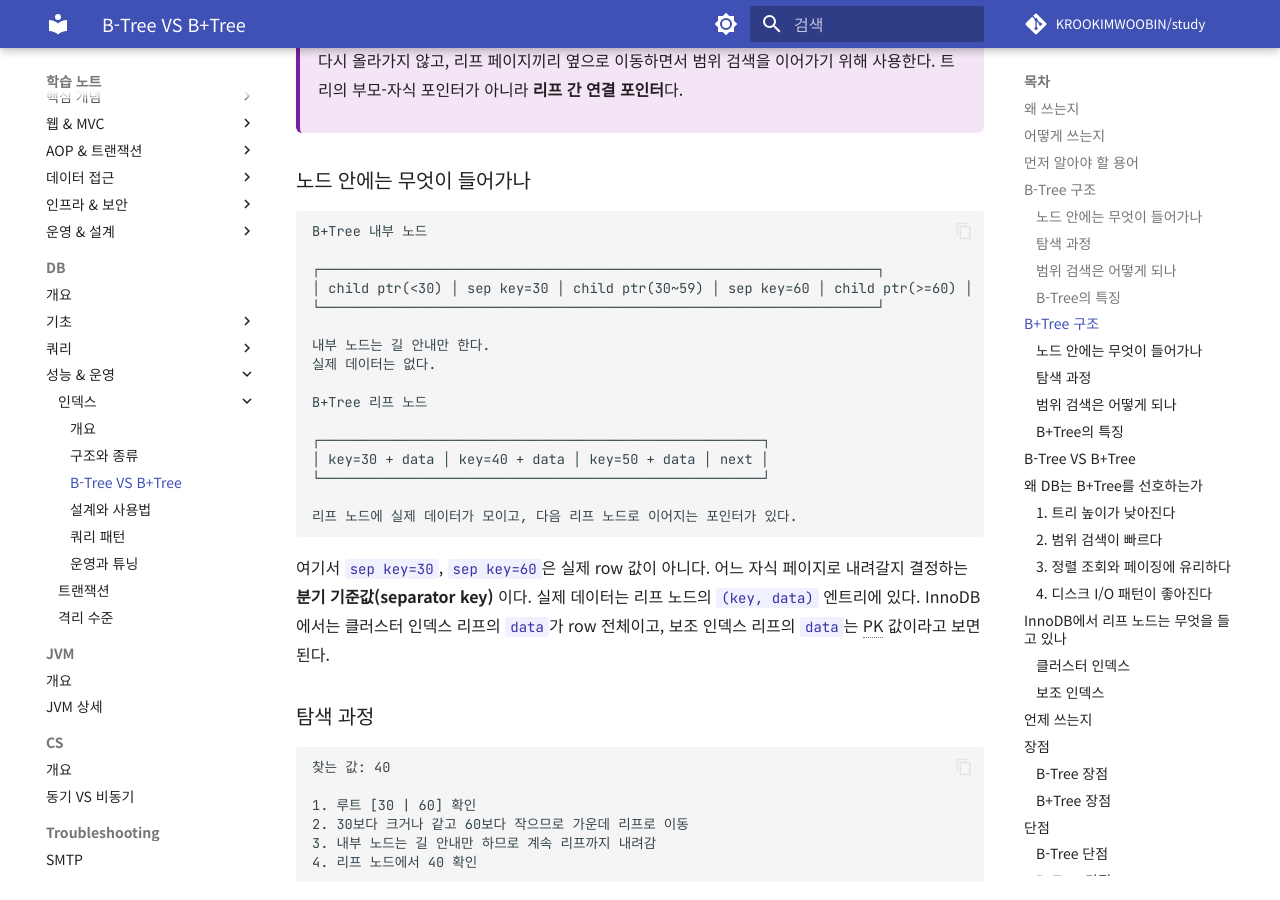
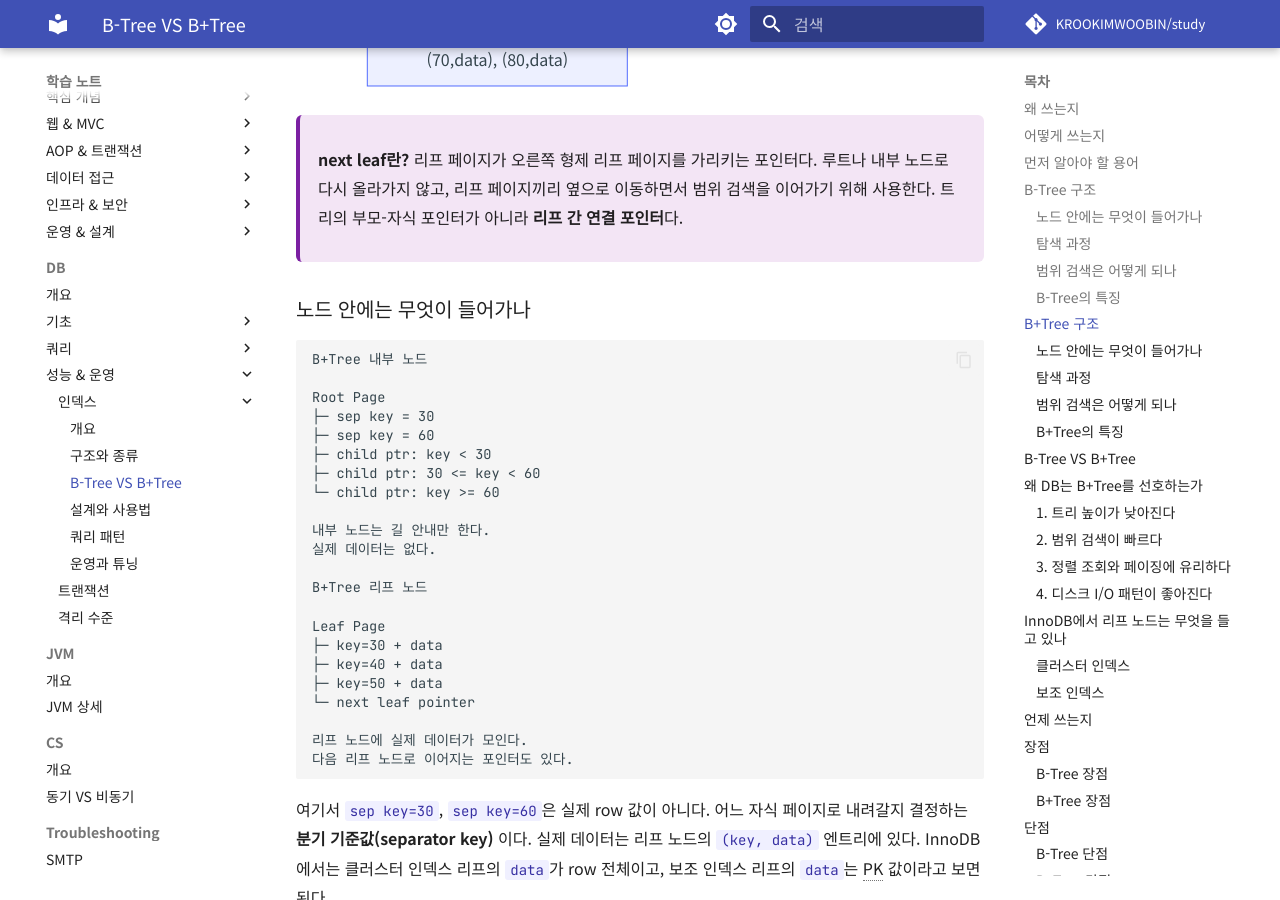
Before and after one commit to KROOKIMWOOBIN/study, an MkDocs documentation site: the page built from docs/db/성능운영/인덱스/B-Tree.md, in a window 1280 px wide and 900 px high, scrolled down 5852 px. Built offline with MkDocs 1.6.1 and Material for MkDocs 9.7.7, drawn with Linux system fonts in a browser that asks for light colours; comment, search, counter and statistics services are not loaded; some of the changed text lies outside the part shown.

Commit message:
docs: fix btree diagrams on narrow screens

````diff
--- a/docs/db/성능운영/인덱스/B-Tree.md
+++ b/docs/db/성능운영/인덱스/B-Tree.md
@@ -82,10 +82,12 @@ WHERE created_at >= '2026-01-01'
 ```text
 한 페이지 안의 인덱스 노드 개념
 
-┌──────────────────────────────────────────────┐
-│ Page                                         │
-│  key1 | pointer1 | key2 | pointer2 | key3    │
-└──────────────────────────────────────────────┘
+Page
+├─ key1
+├─ pointer1
+├─ key2
+├─ pointer2
+└─ key3
 
 페이지 하나를 읽으면 여러 키를 한 번에 비교할 수 있다.
 그래서 B-Tree 계열은 이진 트리보다 디스크 I/O에 유리하다.
@@ -112,7 +114,8 @@ B-Tree 예시
       데이터     데이터      데이터
 
 내부 노드에도 키와 데이터가 함께 있을 수 있다.
-검색은 내부 노드에서 끝날 수도 있고, 리프 노드까지 내려갈 수도 있다.
+검색은 내부 노드에서 끝날 수도 있다.
+필요하면 리프 노드까지 내려간다.
 ```
 
 ```mermaid
@@ -132,12 +135,16 @@ flowchart TD
 ```text
 B-Tree 내부 노드 예시
 
-┌────────────────────────────────────────────────────┐
-│ child ptr │ key=20 │ data ptr │ child ptr │ key=50 │
-└────────────────────────────────────────────────────┘
+Internal Page
+├─ child ptr
+├─ key=20 + data ptr
+├─ child ptr
+├─ key=50 + data ptr
+└─ child ptr
 
-key와 함께 실제 데이터 또는 데이터 위치가 내부 노드에도 들어갈 수 있다.
-따라서 검색 대상 key가 내부 노드에 있으면 아래로 더 내려가지 않아도 된다.
+key와 실제 데이터 위치가 내부 노드에도 들어갈 수 있다.
+검색 대상 key가 내부 노드에 있으면
+아래로 더 내려가지 않아도 된다.
 ```
 
 ### 탐색 과정
@@ -170,7 +177,8 @@ B-Tree도 키가 정렬되어 있으므로 범위 검색이 가능하다. 다만
 
 1. 30이 있는 위치를 찾는다.
 2. 현재 노드에서 다음 키를 확인한다.
-3. 노드 안에 다음 키가 없으면 부모 또는 다른 자식 노드로 이동한다.
+3. 노드 안에 다음 키가 없으면
+   부모 또는 다른 자식 노드로 이동한다.
 4. 70을 넘을 때까지 반복한다.
 
 즉, 범위 검색 도중 트리 위아래 이동이 섞일 수 있다.
@@ -228,20 +236,26 @@ flowchart TD
 ```text
 B+Tree 내부 노드
 
-┌────────────────────────────────────────────────────────────────────┐
-│ child ptr(<30) │ sep key=30 │ child ptr(30~59) │ sep key=60 │ child ptr(>=60) │
-└────────────────────────────────────────────────────────────────────┘
+Root Page
+├─ sep key = 30
+├─ sep key = 60
+├─ child ptr: key < 30
+├─ child ptr: 30 <= key < 60
+└─ child ptr: key >= 60
 
 내부 노드는 길 안내만 한다.
 실제 데이터는 없다.
 
 B+Tree 리프 노드
 
-┌──────────────────────────────────────────────────────┐
-│ key=30 + data │ key=40 + data │ key=50 + data │ next │
-└──────────────────────────────────────────────────────┘
+Leaf Page
+├─ key=30 + data
+├─ key=40 + data
+├─ key=50 + data
+└─ next leaf pointer
 
-리프 노드에 실제 데이터가 모이고, 다음 리프 노드로 이어지는 포인터가 있다.
+리프 노드에 실제 데이터가 모인다.
+다음 리프 노드로 이어지는 포인터도 있다.
 ```
 
 여기서 `sep key=30`, `sep key=60`은 실제 row 값이 아니다. 어느 자식 페이지로 내려갈지 결정하는 **분기 기준값(separator key)** 이다. 실제 데이터는 리프 노드의 `(key, data)` 엔트리에 있다. InnoDB에서는 클러스터 인덱스 리프의 `data`가 row 전체이고, 보조 인덱스 리프의 `data`는 PK 값이라고 보면 된다.
@@ -370,7 +384,8 @@ DB 인덱스 노드는 보통 페이지 단위로 저장된다. InnoDB 기본
 높이 3: 100 * 100 * 100 = 1,000,000개 방향
 
 실제 DB 인덱스는 한 페이지에 훨씬 많은 키를 담을 수 있다.
-트리 높이가 낮다는 것은 곧 읽어야 하는 페이지 수가 적다는 뜻이다.
+트리 높이가 낮으면
+읽어야 하는 페이지 수가 적어진다.
 ```
 
 ### 2. 범위 검색이 빠르다
@@ -442,9 +457,9 @@ MySQL InnoDB에서는 같은 B+Tree라도 클러스터 인덱스와 보조 인
 PRIMARY KEY(id) B+Tree
 
 Leaf Page
-┌──────────────────────────────────────────────────────┐
-│ id=1 + row 전체 │ id=2 + row 전체 │ id=3 + row 전체 │
-└──────────────────────────────────────────────────────┘
+├─ id=1 + row 전체
+├─ id=2 + row 전체
+└─ id=3 + row 전체
 ```
 
 클러스터 인덱스의 리프 노드에는 실제 데이터 행 전체가 들어간다. 그래서 PK로 찾으면 리프 도착 즉시 행 전체를 얻을 수 있다.
@@ -455,12 +470,11 @@ Leaf Page
 INDEX(email) B+Tree
 
 Leaf Page
-┌──────────────────────────────────────────────────────┐
-│ email=a@test + PK=1 │ email=b@test + PK=2 │ ...      │
-└──────────────────────────────────────────────────────┘
-                         │
-                         ▼
-                  PRIMARY KEY B+Tree 재탐색
+├─ email=a@test + PK=1
+├─ email=b@test + PK=2
+└─ ...
+
+이 PK 값으로 PRIMARY KEY B+Tree를 다시 탐색한다.
 ```
 
 보조 인덱스의 리프 노드에는 실제 행 전체가 아니라 **인덱스 키 + PK 값**이 들어간다. 그래서 필요한 컬럼이 보조 인덱스에 없으면 PK로 클러스터 인덱스를 다시 조회한다. 이게 [Double Lookup](./구조와종류.md#double-lookup)이다.
````
Also changed, not shown: other parts of docs/db/성능운영/인덱스/B-Tree.md (+2 -2 lines).
